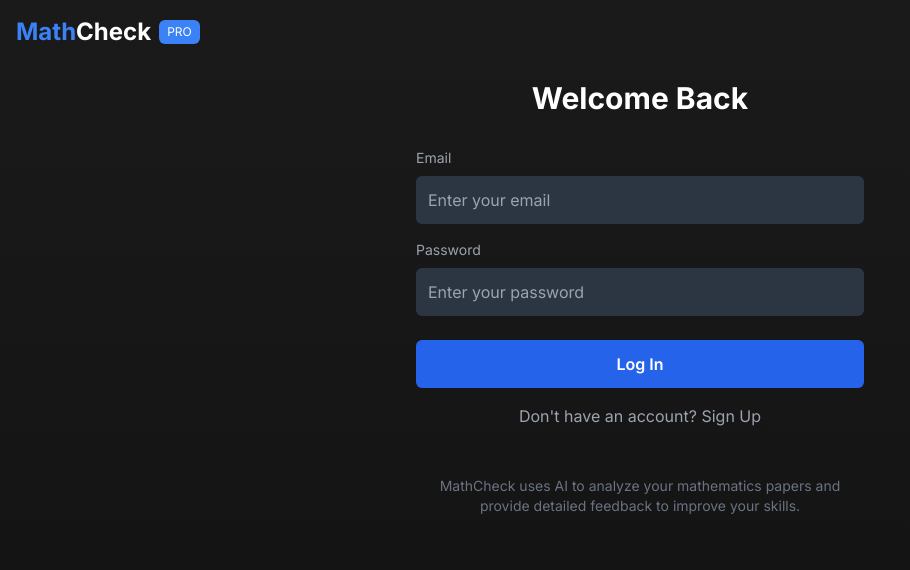
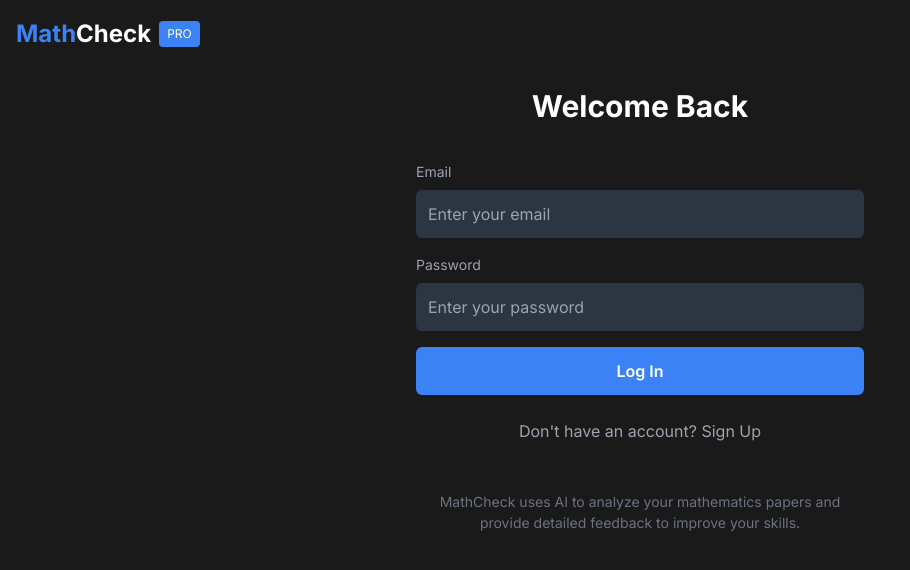
Before and after one commit to tomaszrymaszewski/PaperCheck, a Next.js app: page / in a window 1280 px wide. Shown: the top 570 px of the page, without its empty margins (0-910 px from the left). Built offline with nearby package versions, Linux system fonts and the light colour scheme.

Commit message:
Update Login.jsx

```diff
--- a/app/components/Login.jsx
+++ b/app/components/Login.jsx
@@ -2,6 +2,116 @@
 
 import { useState } from 'react';
 import { useRouter } from 'next/navigation';
+
+// Define styles as JavaScript objects for inline styling
+const styles = {
+  container: {
+    minHeight: '100vh',
+    backgroundColor: '#1a1a1a',
+    color: 'white',
+    padding: '1rem',
+    display: 'flex',
+    flexDirection: 'column'
+  },
+  header: {
+    marginBottom: '2rem'
+  },
+  logoContainer: {
+    display: 'flex',
+    alignItems: 'center'
+  },
+  logoText: {
+    fontSize: '1.5rem',
+    fontWeight: 'bold'
+  },
+  logoMath: {
+    color: '#3b82f6' // blue-500
+  },
+  logoPro: {
+    marginLeft: '0.5rem',
+    fontSize: '0.75rem',
+    backgroundColor: '#3b82f6',
+    color: 'white',
+    padding: '0.25rem 0.5rem',
+    borderRadius: '0.25rem'
+  },
+  main: {
+    maxWidth: '28rem',
+    margin: '0 auto',
+    width: '100%'
+  },
+  title: {
+    fontSize: '1.875rem',
+    fontWeight: 'bold',
+    marginBottom: '2rem',
+    textAlign: 'center'
+  },
+  errorContainer: {
+    backgroundColor: 'rgba(239, 68, 68, 0.1)',
+    border: '1px solid rgb(239, 68, 68)',
+    color: 'rgb(239, 68, 68)',
+    padding: '1rem',
+    borderRadius: '0.375rem',
+    marginBottom: '1.5rem'
+  },
+  formGroup: {
+    marginBottom: '1rem'
+  },
+  label: {
+    display: 'block',
+    fontSize: '0.875rem',
+    color: '#9ca3af',
+    marginBottom: '0.5rem'
+  },
+  input: {
+    width: '100%',
+    backgroundColor: '#2c3542',
+    color: 'white',
+    padding: '0.75rem',
+    borderRadius: '0.375rem',
+    border: 'none',
+    outline: 'none'
+  },
+  button: {
+    width: '100%',
+    backgroundColor: '#3b82f6',
+    color: 'white',
+    padding: '0.75rem',
+    borderRadius: '0.375rem',
+    fontWeight: '600',
+    cursor: 'pointer',
+    border: 'none',
+    marginBottom: '0.5rem'
+  },
+  buttonDisabled: {
+    opacity: '0.7',
+    cursor: 'not-allowed'
+  },
+  buttonContent: {
+    display: 'flex',
+    alignItems: 'center',
+    justifyContent: 'center'
+  },
+  spinner: {
+    marginRight: '0.75rem'
+  },
+  switchButton: {
+    backgroundColor: 'transparent',
+    border: 'none',
+    color: '#9ca3af',
+    cursor: 'pointer',
+    marginTop: '1rem',
+    textAlign: 'center',
+    display: 'block',
+    width: '100%'
+  },
+  footer: {
+    marginTop: '3rem',
+    textAlign: 'center',
+    color: '#6b7280',
+    fontSize: '0.875rem'
+  }
+};
 
 export default function Login({ onLogin }) {
   const [email, setEmail] = useState('');
@@ -52,31 +162,31 @@ export default function Login({ onLogin }) {
   };
 
   return (
-    <div className="min-h-screen bg-gradient-to-b from-[#1a1a1a] to-[#121212] text-white p-4">
+    <div style={styles.container}>
       {/* Header */}
-      <header className="mb-8">
-        <div className="flex items-center">
-          <div className="text-2xl font-bold text-blue-500">Math</div>
-          <div className="text-2xl font-bold">Check</div>
-          <div className="ml-2 px-2 py-1 text-xs bg-blue-500 text-white rounded-md">PRO</div>
+      <header style={styles.header}>
+        <div style={styles.logoContainer}>
+          <div style={{...styles.logoText, ...styles.logoMath}}>Math</div>
+          <div style={styles.logoText}>Check</div>
+          <div style={styles.logoPro}>PRO</div>
         </div>
       </header>
 
-      <main className="max-w-md mx-auto">
-        <h1 className="text-3xl font-bold mb-8 text-center">
+      <main style={styles.main}>
+        <h1 style={styles.title}>
           {isRegister ? 'Create Account' : 'Welcome Back'}
         </h1>
 
         {error && (
-          <div className="bg-red-500/10 border border-red-500 text-red-500 p-4 rounded-md mb-6">
+          <div style={styles.errorContainer}>
             {error}
           </div>
         )}
 
         <form onSubmit={handleSubmit}>
           {isRegister && (
-            <div className="mb-4">
-              <label htmlFor="name" className="block text-sm text-gray-400 mb-2">
+            <div style={styles.formGroup}>
+              <label htmlFor="name" style={styles.label}>
                 Full Name
               </label>
               <input
@@ -84,15 +194,15 @@ export default function Login({ onLogin }) {
                 type="text"
                 value={name}
                 onChange={(e) => setName(e.target.value)}
-                className="w-full bg-[#2c3542] text-white p-3 rounded-md focus:outline-none focus:ring-2 focus:ring-blue-500"
+                style={styles.input}
                 placeholder="Enter your name"
                 required={isRegister}
               />
             </div>
           )}
 
-          <div className="mb-4">
-            <label htmlFor="email" className="block text-sm text-gray-400 mb-2">
+          <div style={styles.formGroup}>
+            <label htmlFor="email" style={styles.label}>
               Email
             </label>
             <input
@@ -100,14 +210,14 @@ export default function Login({ onLogin }) {
               type="email"
               value={email}
               onChange={(e) => setEmail(e.target.value)}
-              className="w-full bg-[#2c3542] text-white p-3 rounded-md focus:outline-none focus:ring-2 focus:ring-blue-500"
+              style={styles.input}
               placeholder="Enter your email"
               required
             />
           </div>
 
-          <div className="mb-6">
-            <label htmlFor="password" className="block text-sm text-gray-400 mb-2">
+          <div style={styles.formGroup}>
+            <label htmlFor="password" style={styles.label}>
               Password
             </label>
             <input
@@ -115,7 +225,7 @@ export default function Login({ onLogin }) {
               type="password"
               value={password}
               onChange={(e) => setPassword(e.target.value)}
-              className="w-full bg-[#2c3542] text-white p-3 rounded-md focus:outline-none focus:ring-2 focus:ring-blue-500"
+              style={styles.input}
               placeholder={isRegister ? "Create a password" : "Enter your password"}
               required
             />
@@ -124,13 +234,16 @@ export default function Login({ onLogin }) {
           <button
             type="submit"
             disabled={isLoading}
-            className={`w-full bg-blue-600 text-white p-3 rounded-md font-semibold ${isLoading ? 'opacity-70 cursor-not-allowed' : 'hover:bg-blue-700'}`}
+            style={{
+              ...styles.button,
+              ...(isLoading ? styles.buttonDisabled : {})
+            }}
           >
             {isLoading ? (
-              <span className="flex items-center justify-center">
-                <svg className="animate-spin -ml-1 mr-3 h-5 w-5 text-white" xmlns="http://www.w3.org/2000/svg" fill="none" viewBox="0 0 24 24">
-                  <circle className="opacity-25" cx="12" cy="12" r="10" stroke="currentColor" strokeWidth="4"></circle>
-                  <path className="opacity-75" fill="currentColor" d="M4 12a8 8 0 018-8V0C5.373 0 0 5.373 0 12h4zm2 5.291A7.962 7.962 0 014 12H0c0 3.042 1.135 5.824 3 7.938l3-2.647z"></path>
+              <span style={styles.buttonContent}>
+                <svg style={styles.spinner} width="20" height="20" viewBox="0 0 24 24" xmlns="http://www.w3.org/2000/svg">
+                  <circle cx="12" cy="12" r="10" fill="none" stroke="currentColor" strokeWidth="4" opacity="0.25" />
+                  <path fill="none" stroke="currentColor" strokeWidth="4" opacity="0.75" d="M4 12a8 8 0 018-8V0C5.373 0 0 5.373 0 12h4z" />
                 </svg>
                 {isRegister ? 'Creating Account...' : 'Logging In...'}
               </span>
@@ -140,16 +253,14 @@ export default function Login({ onLogin }) {
           </button>
         </form>
 
-        <div className="mt-4 text-center">
-          <button
-            onClick={() => setIsRegister(!isRegister)}
-            className="text-gray-400 hover:text-blue-500"
-          >
-            {isRegister ? 'Already have an account? Log In' : "Don't have an account? Sign Up"}
-          </button>
-        </div>
+        <button
+          onClick={() => setIsRegister(!isRegister)}
+          style={styles.switchButton}
+        >
+          {isRegister ? 'Already have an account? Log In' : "Don't have an account? Sign Up"}
+        </button>
 
-        <div className="mt-12 text-center text-gray-500 text-sm">
+        <div style={styles.footer}>
           <p>MathCheck uses AI to analyze your mathematics papers and provide detailed feedback to improve your skills.</p>
         </div>
       </main>
```
